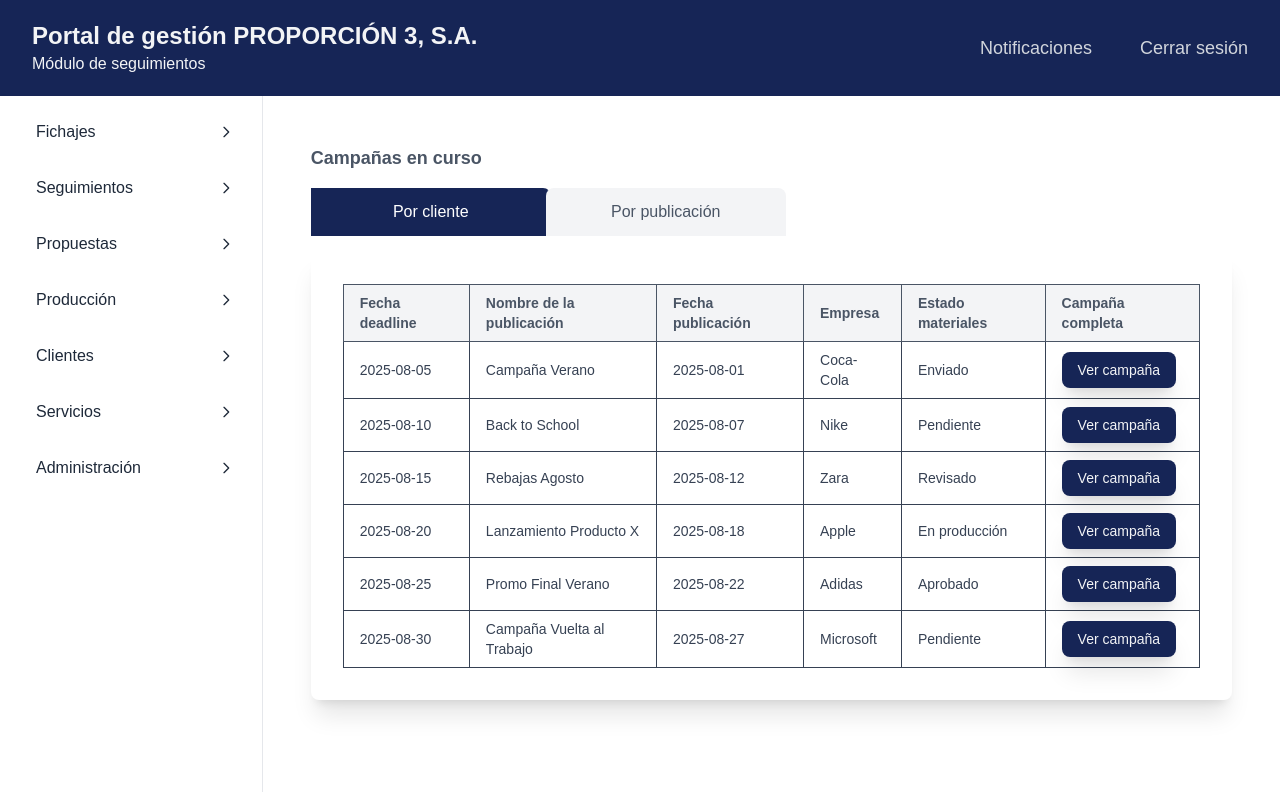
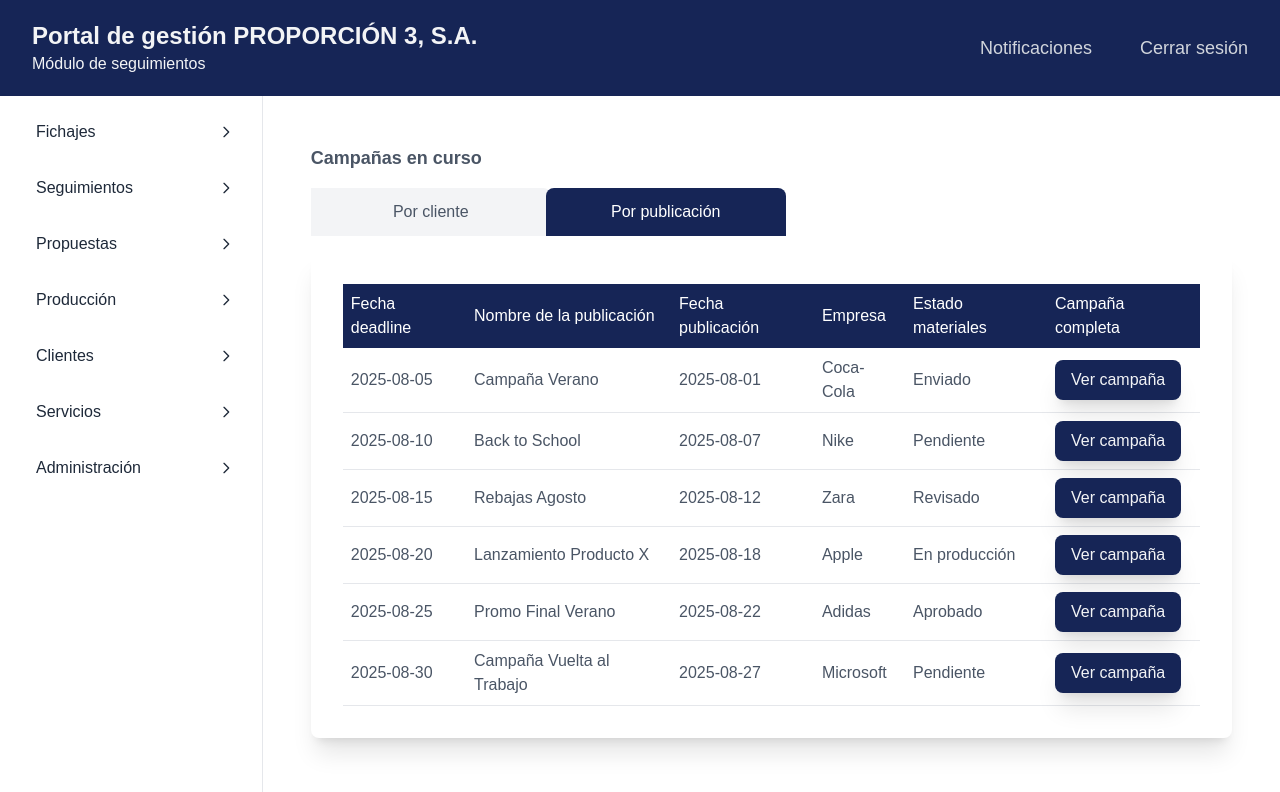
Before and after one commit to frankgimeno3/fichajesp3, a Next.js app: page /dashboard/seguimientos/campanas in a window 1280 px wide. Both pictures are taken after a click on the element "Por publicación". Shown: the top 792 px of the page. Built offline with nearby package versions, Linux system fonts and the light colour scheme; no server answers; what aws-amplify would draw is missing.

Commit message:
convierto las cards de campañas en tablas

```diff
--- a/src/app/dashboard/seguimientos/campanas/campanascomponents/ContenidoPorCliente.tsx
+++ b/src/app/dashboard/seguimientos/campanas/campanascomponents/ContenidoPorCliente.tsx
@@ -46,36 +46,33 @@ const ContenidoPorCliente: FC<ContenidoPorClienteProps> = ({ }) => {
   ];
 
   return (
-    <div className='flex flex-col'>
       <div className='flex flex-col gap-3'>
-        {/* aqui */}
         <div className='overflow-x-auto'>
-          <table className='min-w-full border border-gray-200 text-sm text-left text-gray-700'>
-            <thead className='bg-gray-100 text-gray-600 uppercase'>
+        <table className='min-w-full '>
+          <thead className='bg-blue-950 text-white '>
               <tr>
-                <th className='px-4 py-2 border'>Empresa</th>
-                <th className='px-4 py-2 border'>Fecha de firma</th>
-                <th className='px-4 py-2 border'>Fecha renovación</th>
-                <th className='px-4 py-2 border'>Fecha próximo material</th>
-                <th className='px-4 py-2 border'>Contacto principal</th>
+                <th className='text-left p-2 font-light'>Empresa</th>
+                <th className='text-left p-2 font-light'>Fecha de firma</th>
+                <th className='text-left p-2 font-light'>Fecha renovación</th>
+                <th className='text-left p-2 font-light'>Fecha próximo material</th>
+                <th className='text-left p-2 font-light'>Contacto principal</th>
               </tr>
             </thead>
             <tbody>
               {mockClientes.map((cliente, index) => (
                 <tr key={index} className='hover:bg-gray-50 cursor-pointer'
-                onClick={() => router.push('/dashboard/seguimientos/resumen')}>
-                  <td className='px-4 py-2 border'>{cliente.empresa}</td>
-                  <td className='px-4 py-2 border'>{cliente.fechaFirma}</td>
-                  <td className='px-4 py-2 border'>{cliente.fechaRenovacion}</td>
-                  <td className='px-4 py-2 border'>{cliente.fechaMaterial}</td>
-                  <td className='px-4 py-2 border'>{cliente.contacto}</td>
+                onClick={() => router.push('/dashboard/seguimientos/campanas/resumen')}>
+                  <td className='p-2 border-b border-gray-200'>{cliente.empresa}</td>
+                  <td className='p-2 border-b border-gray-200'>{cliente.fechaFirma}</td>
+                  <td className='p-2 border-b border-gray-200'>{cliente.fechaRenovacion}</td>
+                  <td className='p-2 border-b border-gray-200'>{cliente.fechaMaterial}</td>
+                  <td className='p-2 border-b border-gray-200'>{cliente.contacto}</td>
                 </tr>
               ))}
             </tbody>
           </table>
         </div>
       </div>
-    </div>
   );
 };
 
--- a/src/app/dashboard/seguimientos/campanas/campanascomponents/ContenidoPorPublicacion.tsx
+++ b/src/app/dashboard/seguimientos/campanas/campanascomponents/ContenidoPorPublicacion.tsx
@@ -60,26 +60,26 @@ const ContenidoPorPublicacion: FC<ContenidoPorPublicacionProps> = ({ }) => {
   return (
     <div className='flex flex-col'>
 
-        <table className='min-w-full border border-gray-200 text-sm text-left text-gray-700'>
-          <thead className='bg-gray-100 text-gray-600 '>
+        <table className='min-w-full '>
+          <thead className='bg-blue-950 text-white '>
             <tr>
-              <th className='px-4 py-2 border'>Fecha deadline</th>
-              <th className='px-4 py-2 border'>Nombre de la publicación</th>
-              <th className='px-4 py-2 border'>Fecha publicación</th>
-              <th className='px-4 py-2 border'>Empresa</th>
-              <th className='px-4 py-2 border'>Estado materiales</th>
-              <th className='px-4 py-2 border'>Campaña completa</th>
+              <th className='text-left p-2 font-light'>Fecha deadline</th>
+              <th className='text-left p-2 font-light'>Nombre de la publicación</th>
+              <th className='text-left p-2 font-light'>Fecha publicación</th>
+              <th className='text-left p-2 font-light'>Empresa</th>
+              <th className='text-left p-2 font-light'>Estado materiales</th>
+              <th className='text-left p-2 font-light'>Campaña completa</th>
             </tr>
           </thead>
           <tbody>
             {mockData.map((fila, idx) => (
-              <tr key={idx} className='hover:bg-gray-50 cursor-pointer'>
-                <td className='px-4 py-2 border'>{fila.deadline}</td>
-                <td className='px-4 py-2 border'>{fila.nombre}</td>
-                <td className='px-4 py-2 border'>{fila.fechaPublicacion}</td>
-                <td className='px-4 py-2 border'>{fila.empresa}</td>
-                <td className='px-4 py-2 border'>{fila.estadoMateriales}</td>
-                <td className='px-4 py-2 border'>
+              <tr key={idx} className='hover:bg-gray-50 '>
+                <td className='p-2 border-b border-gray-200'>{fila.deadline}</td>
+                <td className='p-2 border-b border-gray-200'>{fila.nombre}</td>
+                <td className='p-2 border-b border-gray-200'>{fila.fechaPublicacion}</td>
+                <td className='p-2 border-b border-gray-200'>{fila.empresa}</td>
+                <td className='p-2 border-b border-gray-200'>{fila.estadoMateriales}</td>
+                <td className='p-2 border-b border-gray-200'>
                    <button
           className='bg-blue-950 text-gray-100 p-2 px-4 rounded-lg shadow-xl cursor-pointer hover:bg-blue-900'
           onClick={() => router.push('/dashboard/seguimientos/campanas/resumen')}
--- a/src/app/dashboard/seguimientos/campanas/page.tsx
+++ b/src/app/dashboard/seguimientos/campanas/page.tsx
@@ -14,7 +14,7 @@ const Campañas: FC<CampañasProps> = ({ }) => {
       <div className="flex flex-row relative mb-4">
         <div
           className={`p-3 rounded-tr-lg cursor-pointer w-60 text-center transition-all duration-300
-            ${pestana === 'cliente' ? 'bg-gray-100 z-30 rounded-tl-lg' : 'bg-blue-950 text-white z-10 hover:bg-blue-950/80'}`}
+            ${pestana === 'cliente' ? 'bg-blue-950 text-white z-30 rounded-tl-lg' : 'z-10 bg-gray-100 hover:bg-gray-200'}`}
           style={{ marginLeft: '0px' }}
           onClick={() => setPestana('cliente')}
         >
@@ -22,7 +22,7 @@ const Campañas: FC<CampañasProps> = ({ }) => {
         </div>
         <div
           className={`p-3 rounded-tr-lg cursor-pointer w-60 text-center transition-all duration-300
-            ${pestana === 'publicacion' ? 'bg-gray-100 z-30 rounded-tl-lg' : 'bg-blue-950 text-white z-10 hover:bg-blue-950/80'}`}
+            ${pestana === 'publicacion' ? 'bg-blue-950 text-white z-30 rounded-tl-lg' : 'z-10 bg-gray-100 hover:bg-gray-200'}`}
           style={{ marginLeft: '-5px' }}
           onClick={() => setPestana('publicacion')}
         >
```
